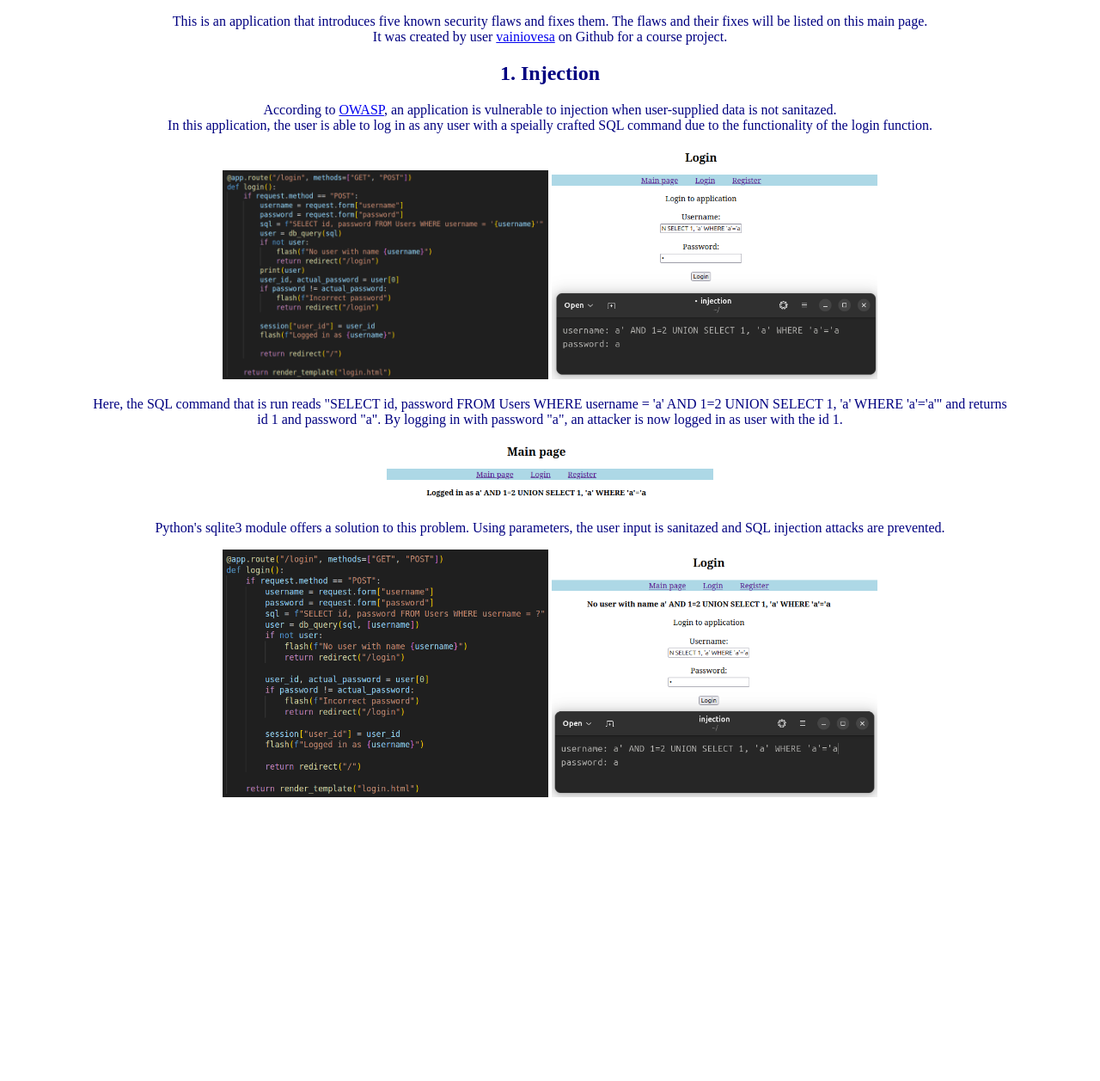
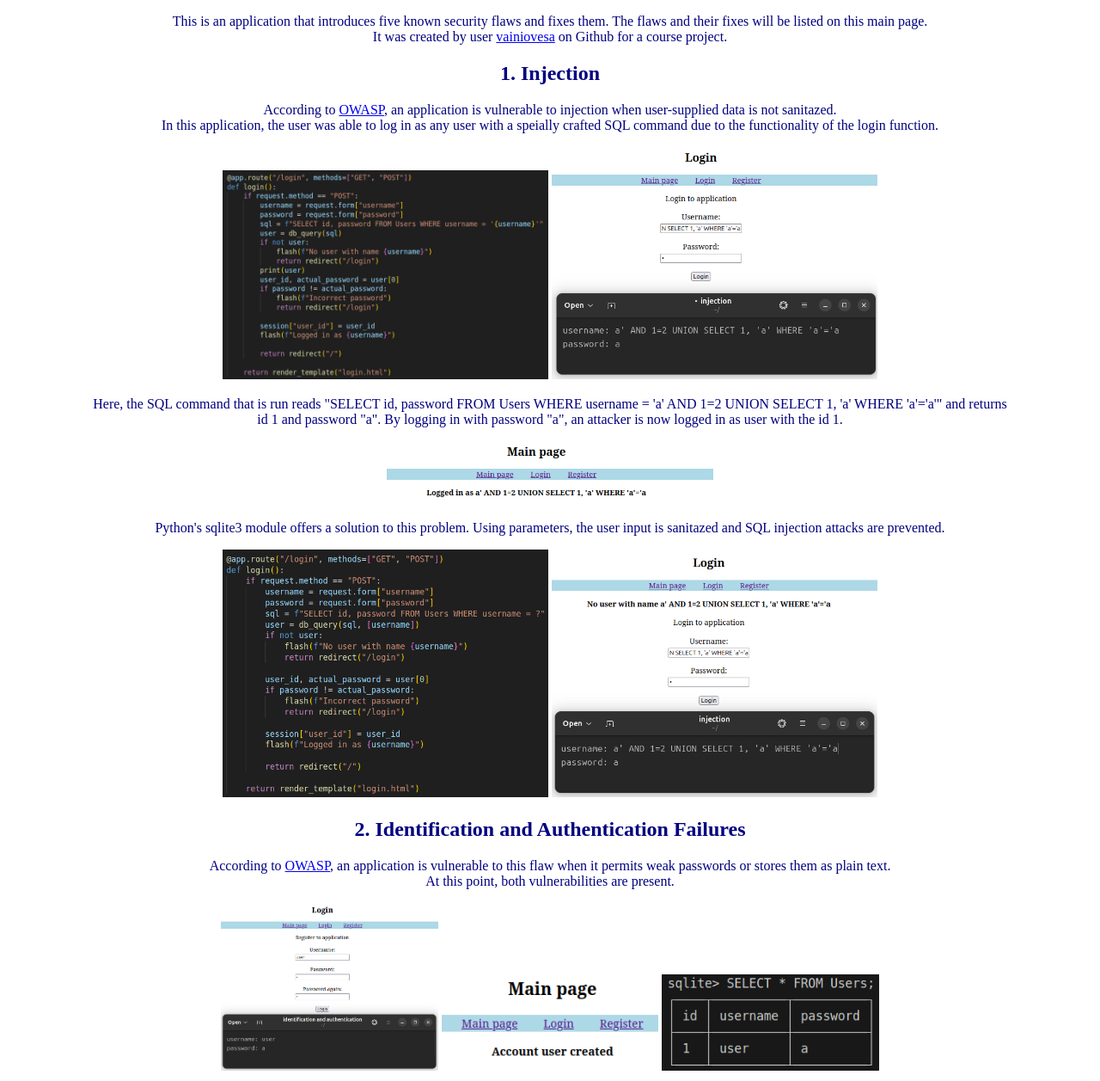
Before and after one commit to vainiovesa/csb-course-project-1, a Flask app: page / in a window 1280 px wide. Shown: the part 85-1342 px from the top of the page at 86% size. Before the commit the page ends 1012 px from the top, so only its background shows below. Run offline with Flask 3, Linux system fonts and the light colour scheme.

Commit message:
Document passwords flaw

```diff
--- a/app.py
+++ b/app.py
@@ -45,6 +45,7 @@ def register():
         sql = f"INSERT INTO Users (username, password) VALUES (?, ?)"
         db_execute(sql, [username, password_1])
 
+        flash(f"Account {username} created")
         return redirect("/")
 
     return render_template("register.html")
--- a/templates/index.html
+++ b/templates/index.html
@@ -35,11 +35,12 @@
       The flaws and their fixes will be listed on this main page.</br>
       It was created by user <a href="https://github.com/vainiovesa">vainiovesa</a> on Github for a course project.
     </p>
+
     <h2>1. Injection</h2>
     <p>
       According to <a href="https://owasp.org/Top10/A03_2021-Injection/">OWASP</a>, an application is vulnerable to
       injection when user-supplied data is not sanitazed. </br>
-      In this application, the user is able to log in as any user with a speially crafted SQL command due to the
+      In this application, the user was able to log in as any user with a speially crafted SQL command due to the
       functionality of the login function.
     </p>
     <img src="/static/flaw-1-before-1.png" alt="Login function before" width="30%">
@@ -56,6 +57,16 @@
     </p>
     <img src="/static/flaw-1-after-1.png" alt="Login function after" width="30%">
     <img src="/static/flaw-1-after-2.png" alt="Injection SQL command not working" width="30%">
+
+    <h2>2. Identification and Authentication Failures </h2>
+    <p>
+      According to <a href="https://owasp.org/Top10/A07_2021-Identification_and_Authentication_Failures/">OWASP</a>,
+      an application is vulnerable to this flaw when it permits weak passwords or stores them as plain text. </br>
+      At this point, both vulnerabilities are present.
+    </p>
+    <img src="/static/flaw-2-before-1.png" alt="Creating account with weak password" width="20%">
+    <img src="/static/flaw-2-before-2.png" alt="Account created" width="20%">
+    <img src="/static/flaw-2-before-3.png" alt="User in the database before" width="20%">
   </div>
 </body>
 
```
Also changed, not shown: static/flaw-2-before-1.png (added), static/flaw-2-before-2.png (added), static/flaw-2-before-3.png (added), 3 other files.
